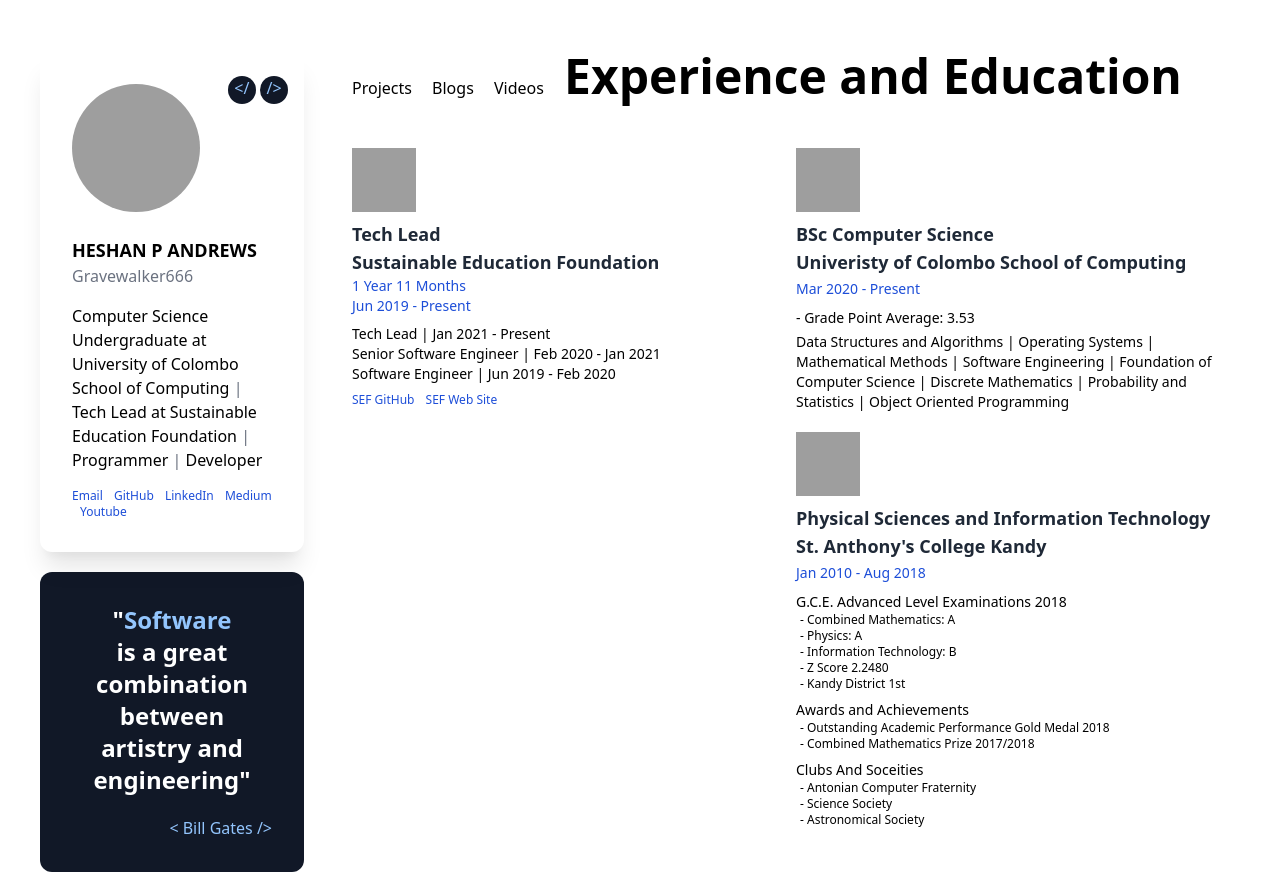
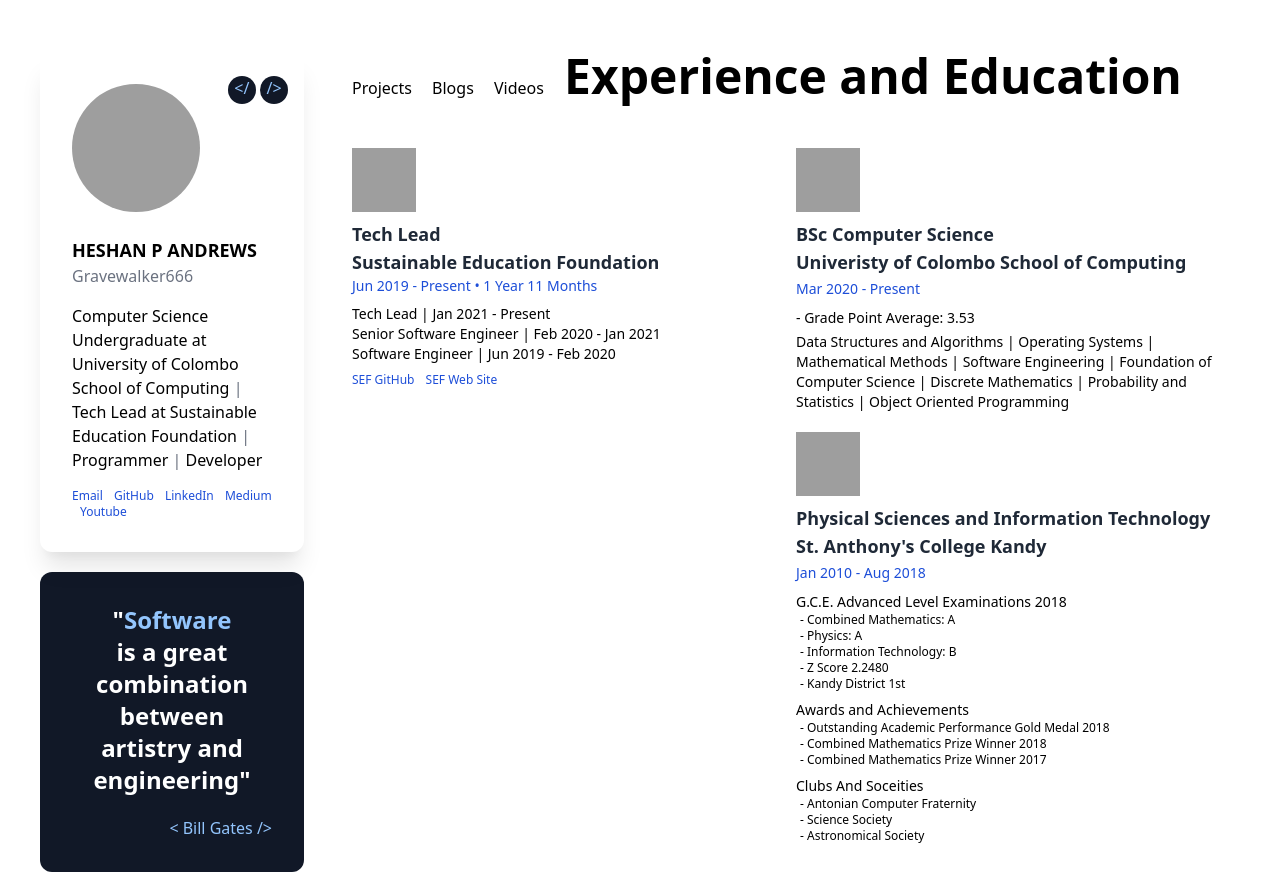
Before and after one commit to Gravewalker666/gravewalker666.github.io, a website: page src/index.html in a window 1280 px wide. Both pictures are taken after a click on the element "</". Drawn offline with nearby package versions, Linux system fonts and the light colour scheme; files that its build step writes are made by us from their sources; no server answers; grey boxes are pictures that could not be loaded.

Commit message:
Update the education section (#18)

```diff
--- a/src/index.html
+++ b/src/index.html
@@ -224,15 +224,14 @@
                                         <div>
                                             <p class="text-lg font-semibold text-gray-800">Tech Lead</p>
                                             <p class="text-lg font-semibold text-gray-800">Sustainable Education Foundation</p>
-                                            <p class="text-sm text-blue-700">1 Year 11 Months</p>
-                                            <p class="text-sm text-blue-700">Jun 2019 - Present </p>
+                                            <p class="text-sm text-blue-700">Jun 2019 - Present &#8226; <span id="sef-years"></span></p>
                                         </div>
                                         <div class="text-sm">
                                             <p>Tech Lead | Jan 2021 - Present</p>
                                             <p>Senior Software Engineer | Feb 2020 - Jan 2021</p>
                                             <p>Software Engineer | Jun 2019 - Feb 2020</p>
                                         </div>
-                                        <div class="font-light space-x-2 text-xs text-blue-700">
+                                        <div class="space-x-2 text-xs text-blue-700">
                                             <a class="inline-block" href="https://github.com/sef-global" target="_blank">
                                                 SEF GitHub
                                             </a>
@@ -280,7 +279,8 @@
                                             <p>Awards and Achievements</p>
                                             <div class="text-xs pl-1">
                                                 <p>- Outstanding Academic Performance Gold Medal 2018</p>
-                                                <p>- Combined Mathematics Prize 2017/2018</p>
+                                                <p>- Combined Mathematics Prize Winner 2018</p>
+                                                <p>- Combined Mathematics Prize Winner 2017</p>
                                             </div>
                                         </div>
                                         <div class="text-sm">
--- a/src/index.js
+++ b/src/index.js
@@ -20,6 +20,24 @@ $(document).ready(function () {
         $("#" + navIdArray[nextSectionIdIndex]).addClass("text-5xl font-bold");
         changeScene(navIdArray[nextSectionIdIndex]);
     });
+
+    let currentDate = new Date();
+    let sefStartDate = new Date("01 Jun 2019");
+    let years = Math.floor((currentDate - sefStartDate)/(1000*60*60*24*365.25));
+    let months = Math.floor((((currentDate - sefStartDate)%(1000*60*60*24*365.25))/(1000*60*60*24))/31);
+    if (years === 1) {
+        years = years + " Year ";
+    } else {
+        years = years + " Years ";
+    }
+    if (months === 0) {
+      months = " ";
+    } else if (months === 1) {
+        months = months + " Month";
+    } else {
+        months = months + " Months";
+    }
+    $("#sef-years").html(years + months);
 
     getPlaylist();
     getBlogs();
```
